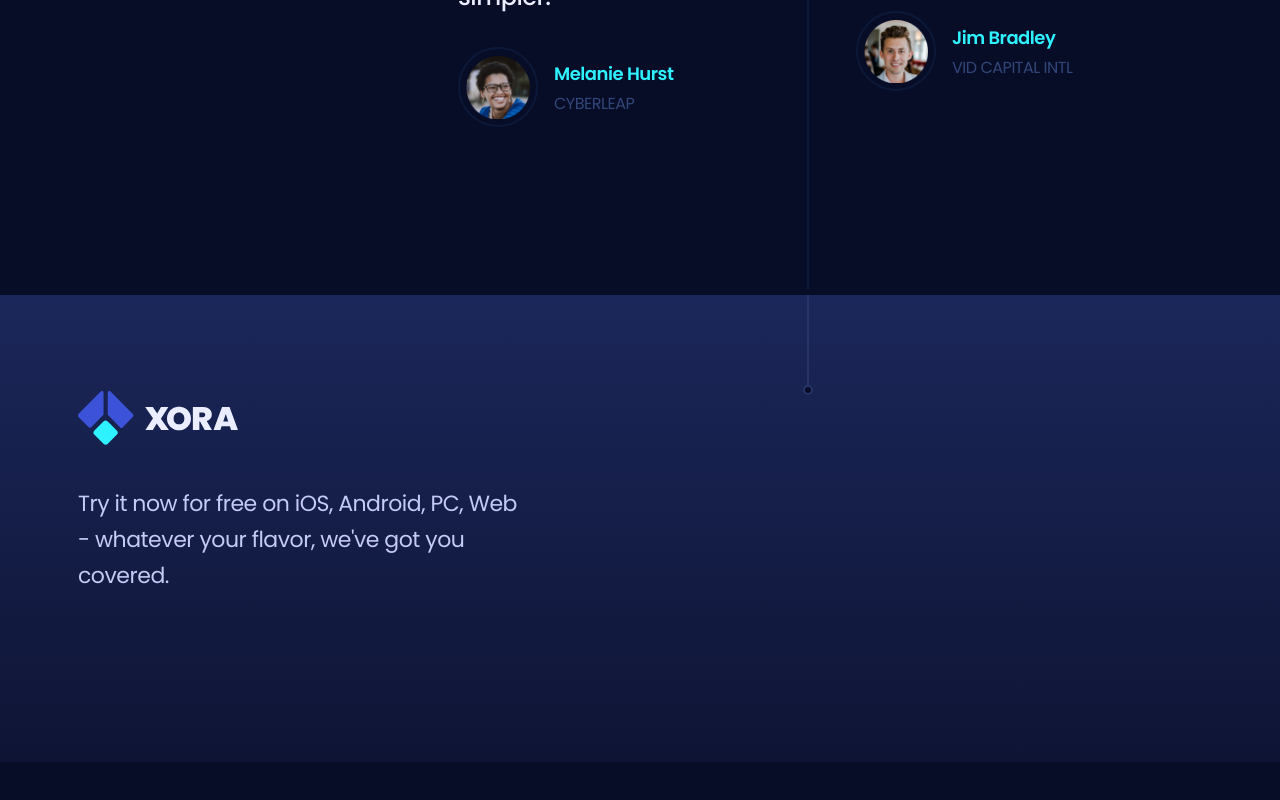
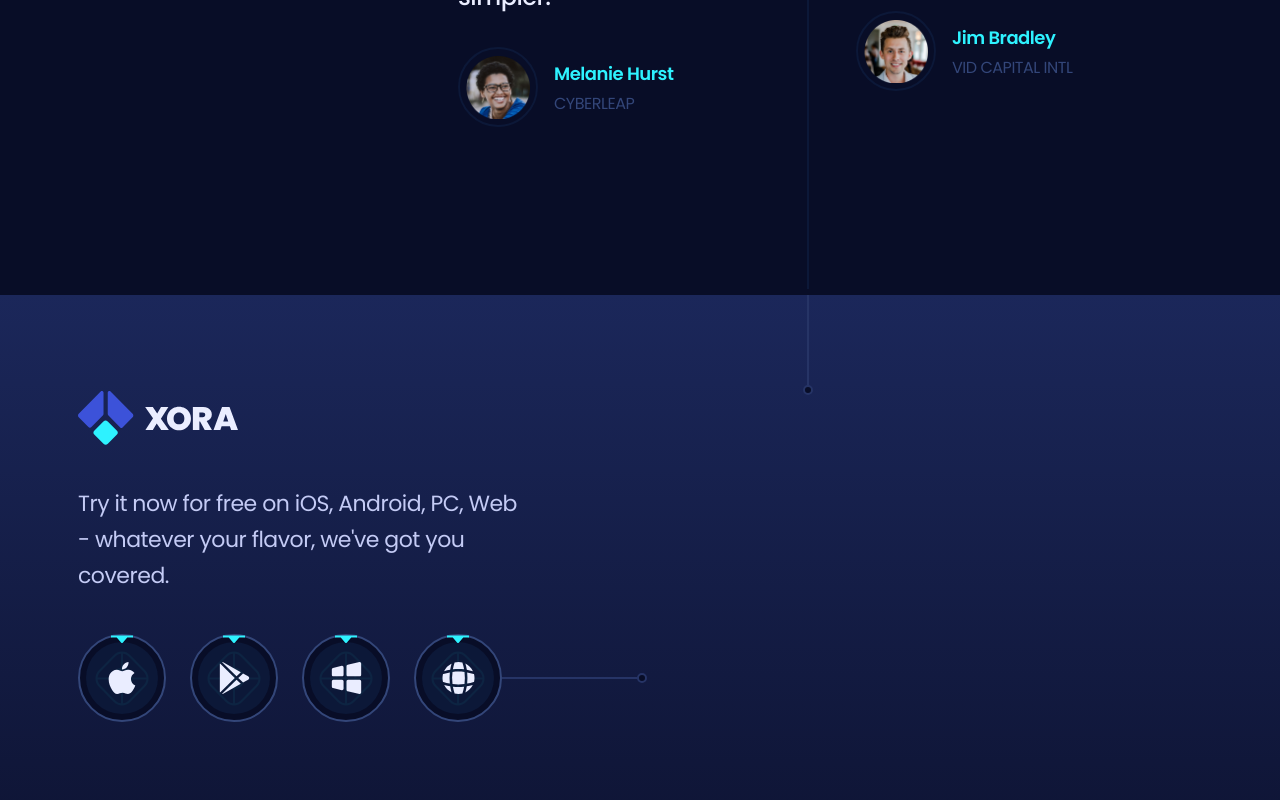
Before and after one commit to matless/saas_landing_page, a React (Vite) app: page / in a window 1280 px wide. Shown: the part 5354-6154 px from the top of the page. Before the commit the page ends 6116 px from the top, so only its background shows below. Built offline with nearby package versions, Linux system fonts and the light colour scheme.

Commit message:
add tech link icons

```diff
--- a/src/sections/Download.jsx
+++ b/src/sections/Download.jsx
@@ -1,4 +1,6 @@
 import { Element } from "react-scroll";
+import { links } from "../constants";
+import Marker from "../components/Marker";
 
 const Download = () => {
   return <section>
@@ -16,6 +18,21 @@ const Download = () => {
                     <p className="body-1 mb-10 max-w-md">
                         Try it now for free on iOS, Android, PC, Web - whatever your flavor, we've got you covered.
                     </p>
+                    <ul className="flex flex-wrap items-center  gap-6">
+                        {links.map(({id , url, icon}) => (
+                            <li key={id} className="download_tech-link download_tech-link_last-before download_tech-link_last-after">
+                                <a href={url} className="size-22 download_tech-icon_before relative flex items-center justify-center rounded-half border-2 border-s3 bg-s1 transition-borderColor duration-500">
+                                    <span className="absolute -top-2 rotate-90">
+                                        <Marker />
+                                    </span>
+                                    <img src={"/images/lines.svg"}
+                                    alt="lines"
+                                    className="absolute size-13/20 object-contain" />
+                                    <span className="download_tech-icon">{icon}</span>
+                                </a>
+                            </li>
+                        ))}
+                    </ul>
                 </div>
             </div>
         </div>
```
